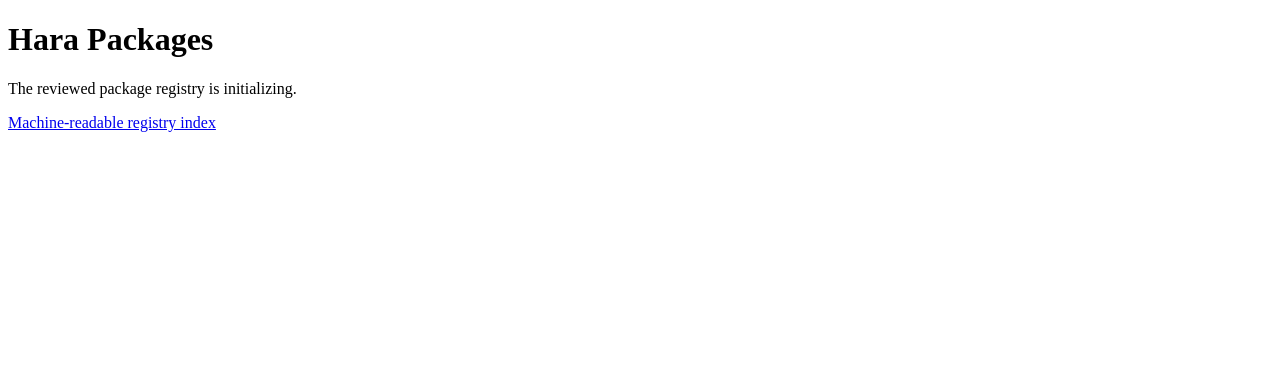
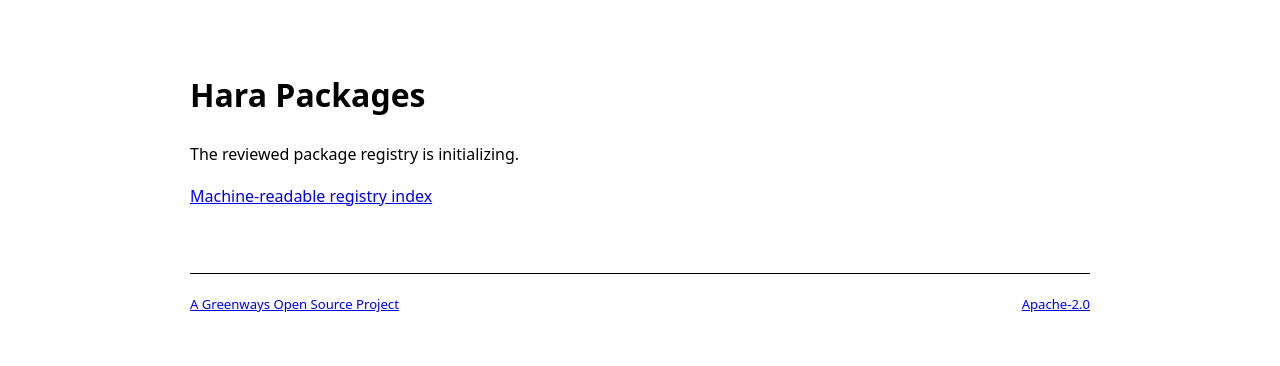
Before and after one commit to hara-lang/hara-packages, a plain HTML site: page site/index.html in a window 1280 px wide. Drawn offline with Linux system fonts and the light colour scheme.

Commit message:
Add the Greenways Open Source signature

```diff
--- a/site/index.html
+++ b/site/index.html
@@ -22,6 +22,10 @@
     <meta name="twitter:image:alt" content="Hara Packages — the reviewed registry for Hara">
     <link rel="canonical" href="https://packages.hara-lang.org/">
     <title>Hara Packages</title>
+    <style>
+      body { max-width: 900px; margin: 0 auto; padding: 48px 24px; font: 16px/1.6 system-ui, sans-serif; }
+      footer { display:flex; justify-content:space-between; gap:16px; margin-top:64px; padding-top:20px; border-top:1px solid currentColor; font-size:.82rem; }
+    </style>
   </head>
   <body>
     <main>
@@ -29,5 +33,9 @@
       <p>The reviewed package registry is initializing.</p>
       <p><a href="./index.json">Machine-readable registry index</a></p>
     </main>
+    <footer>
+      <a href="https://opensource.greenways.ai/open-source/">A Greenways Open Source Project</a>
+      <a href="https://github.com/hara-lang/hara-packages/blob/main/LICENSE">Apache-2.0</a>
+    </footer>
   </body>
 </html>
```
